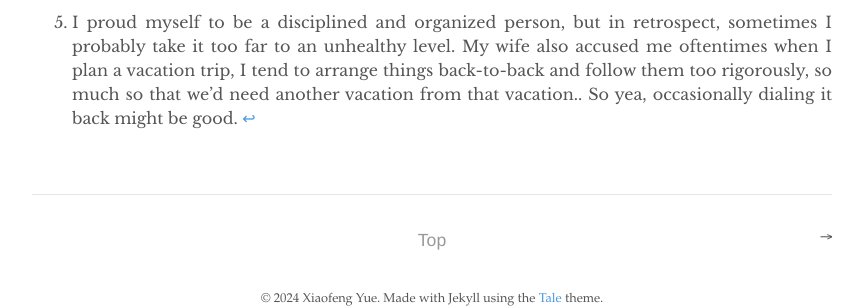
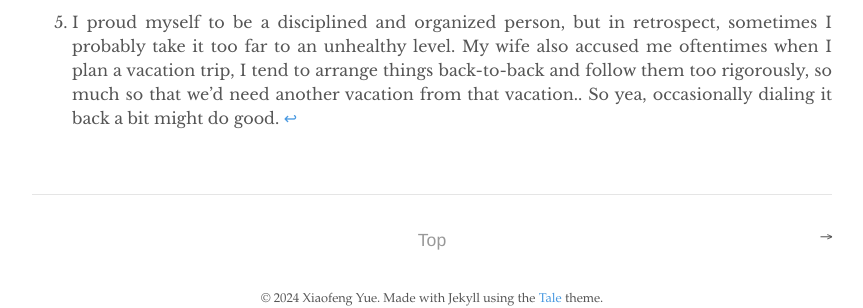
Before and after one commit to yuexiaofeng/yuexiaofeng.github.io, a Jekyll site: the page built from _posts/2024-03-11-pomodoro.md, in a window 1280 px wide and 900 px high, scrolled down 2461 px. Shown: the part 558-866 px from the top of the window, without its empty margins (208-1071 px from the left). Built offline with Jekyll 4.4.1, drawn with Linux system fonts in a browser that asks for light colours.

Commit message:
updated pomodoro post

```diff
--- a/_posts/2024-03-11-pomodoro.md
+++ b/_posts/2024-03-11-pomodoro.md
@@ -56,4 +56,4 @@ Oh, and one more thing. If you’re old-school, or simply don't want the hassle
 [^fn2]: [Pomodoro Technique](https://en.wikipedia.org/wiki/Pomodoro_Technique){:target="_blank"} from Wikipedia.
 [^fn3]: At times, much like marriage vows, we might end up committing to a task with a potentially open-ended scope and vague requirements. Yes, I know, it's a lame joke. :D
 [^fn4]: A term coined by Merlin Mann, *Inbox Zero* is an email strategy by which the goal is to always keep your inbox 100% empty. There are some big benefits to this: Everything is always handled, and you don’t waste time re-reading an email for the third time before actually taking action. Source: 4 [Strategies](https://www.themuse.com/advice/4-strategies-for-keeping-your-inbox-empty-which-one-is-right-for-you){:target="_blank"} for Keeping Your Inbox Empty.
-[^fn5]: I proud myself to be a disciplined and organized person, but in retrospect, sometimes I probably take it too far to an unhealthy level. My wife also accused me oftentimes when I plan a vacation trip, I tend to arrange things back-to-back and follow them too rigorously, so much so that we'd need another vacation from that vacation.. So yea, occasionally dialing it back might be good.
+[^fn5]: I proud myself to be a disciplined and organized person, but in retrospect, sometimes I probably take it too far to an unhealthy level. My wife also accused me oftentimes when I plan a vacation trip, I tend to arrange things back-to-back and follow them too rigorously, so much so that we'd need another vacation from that vacation.. So yea, occasionally dialing it back a bit might do good.
```
